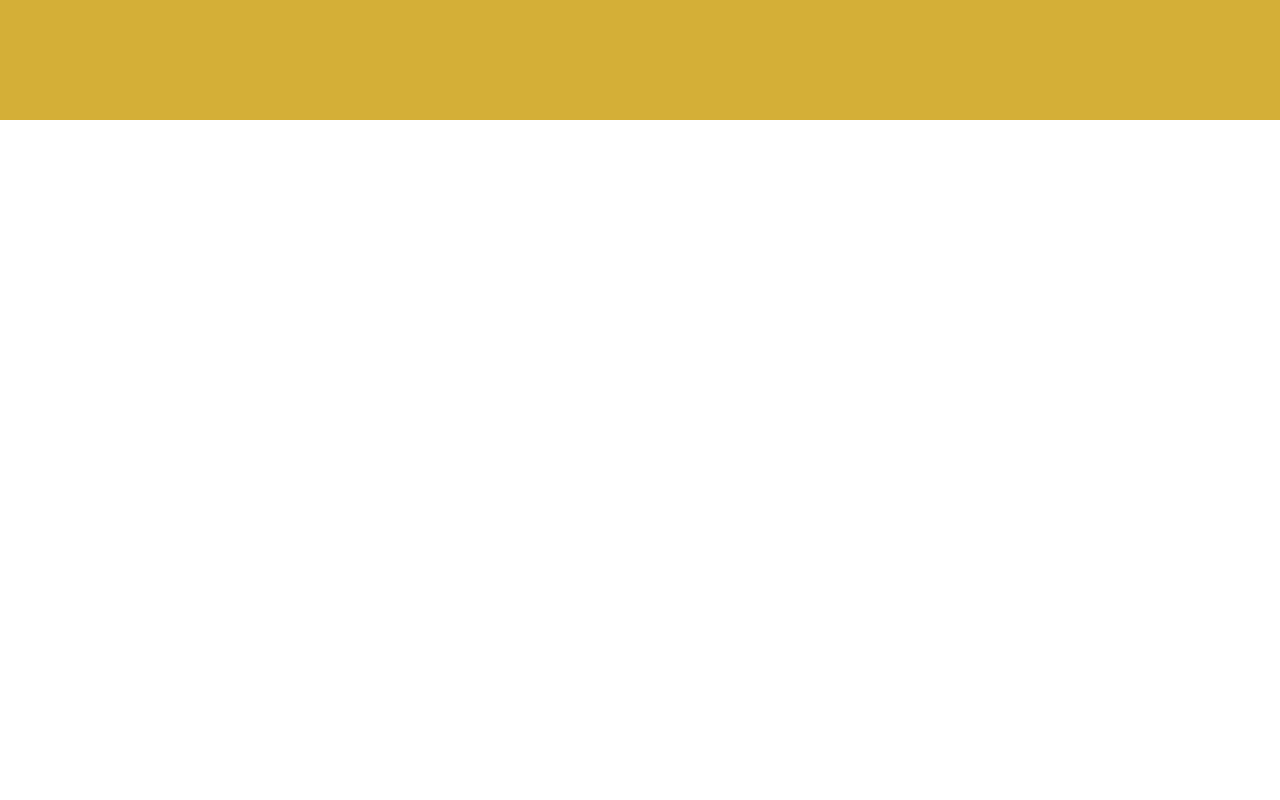
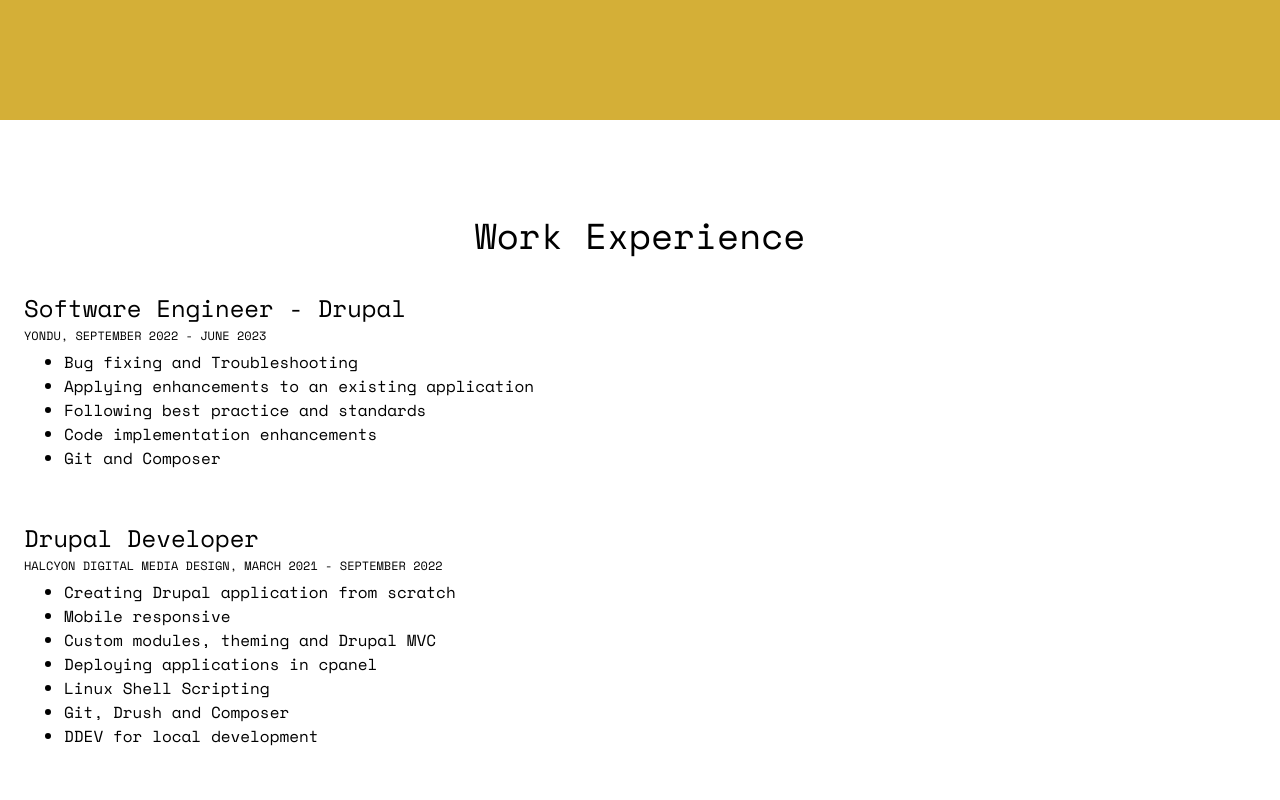
Before and after one commit to suria-raul/raulsuriajr, a Vue app: page / in a window 1280 px wide. Shown: the part 680-1480 px from the top of the page. Before the commit the page ends 800 px from the top, so only its background shows below. Built offline with nearby package versions, Linux system fonts and the light colour scheme.

Commit message:
WorkExperience.vue Created

```diff
--- a/src/App.vue
+++ b/src/App.vue
@@ -1,15 +1,24 @@
 <script>
+import data from './data'
 import Profile from "@/components/Profile.vue"
+import WorkExperience from "@/components/WorkExperience.vue"
 
 export default {
   components: {
-    Profile
+    Profile,
+    WorkExperience
+  },
+  data() {
+    return {
+      data: data
+    }
   }
 }
 </script>
 
 <template>
   <Profile />
+  <WorkExperience :work-experience="data.workExperience"/>
 </template>
 
 <style scoped>
--- a/src/assets/tailwind.css
+++ b/src/assets/tailwind.css
@@ -33,3 +33,7 @@
 #actual-menu.active {
     @apply right-0;
 }
+
+.item-container {
+    max-width: 1280px;
+}
--- a/src/components/Profile.vue
+++ b/src/components/Profile.vue
@@ -46,8 +46,4 @@ export default {}
 #introduction .item-container .resume {
   border-bottom: 1px solid black;
 }
-
-.item-container {
-  max-width: 1280px;
-}
 </style>
--- /dev/null
+++ b/src/components/WorkExperience.vue
@@ -0,0 +1,26 @@
+<script>
+export default {
+  props: {
+    workExperience: Object
+  }
+}
+</script>
+
+<template>
+  <section id="work-experience" class="w-full py-24 min-h-screen box-border">
+    <div class="item-container min-h-screen box-border px-6 mx-auto text-black font-space-mono">
+      <h2 class="text-4xl text-center mb-4">{{ workExperience.title }}</h2>
+      <div class="py-4 mb-4" v-for="experience in workExperience.experiences">
+        <h4 class="text-base sm:text-lg md:text-xl lg:text-2xl xl:3xl my-1">{{ experience.position }}</h4>
+        <span class="text-xs mb-1.5 block uppercase">{{ experience.name }}, {{ experience.duration }}</span>
+        <ul class="list-disc pl-10" v-for="responsibility in experience.responsibilities">
+          <li class="text-base">{{ responsibility }}</li>
+        </ul>
+      </div>
+    </div>
+  </section>
+</template>
+
+<style scoped>
+
+</style>
--- a/src/data.js
+++ b/src/data.js
@@ -1,5 +1,7 @@
 const data = {
     workExperience: {
+        title: 'Work Experience',
+        experiences: {
             yondu: {
                 name: 'Yondu',
                 position: 'Software Engineer - Drupal',
@@ -73,6 +75,7 @@ const data = {
                     'Bag\'s Check-in',
                     'etc.,',
                 ]
+            }
         }
     },
     projects: {
```
Lines whose indentation alone changed are shown as unchanged.
